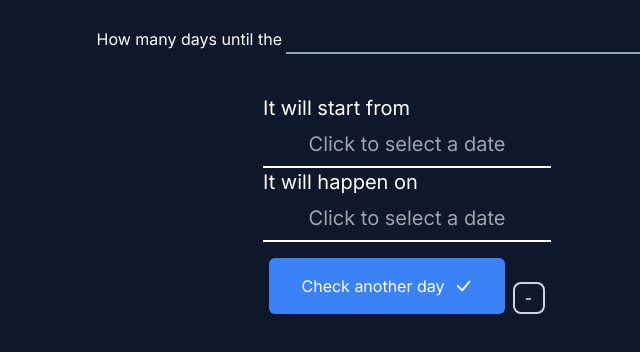
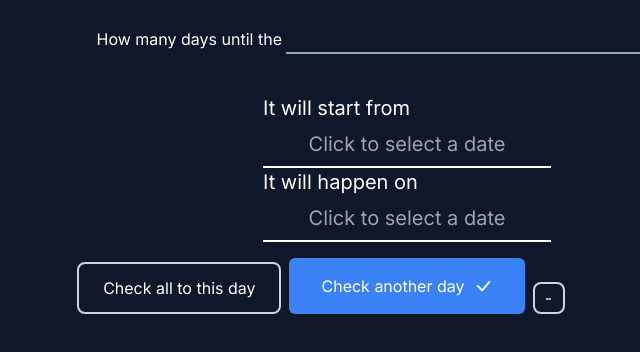
Before and after one commit to matej-kotrba/day-countdown, a Next.js app: page / in a window 1280 px wide. Shown: the top 352 px of the page, without its empty margins (233-873 px from the left). Built offline with nearby package versions, Linux system fonts and the light colour scheme.

Commit message:
Added button which sets completed days to today

```diff
--- a/src/components/Content.tsx
+++ b/src/components/Content.tsx
@@ -24,6 +24,13 @@ const months = [
   "December",
 ];
 
+const StyledGridButtonLayout = styled("div")`
+  display: grid;
+  grid-template-columns: 1fr auto 1fr;
+  gap: 0.5rem;
+  align-items: end;
+`;
+
 export default function Content() {
   const [doesLoadData, setDoesLoadData] = useState<boolean>(true);
   const [getFromLocalStorage, setToLocalStorage] = useLocalStorage();
@@ -40,8 +47,8 @@ export default function Content() {
 
     let resultContent = [];
 
-    for (let i = 0; i < differenceInDays; i++) {
-      const date = new Date(new Date().getTime() + 24 * 60 * 60 * 1000 * i);
+    for (let i = 0; i <= differenceInDays; i++) {
+      const date = new Date(startDate.getTime() + 24 * 60 * 60 * 1000 * i);
 
       resultContent.push(
         <div
@@ -57,6 +64,18 @@ export default function Content() {
 
     return resultContent;
   }, [endDate, startDate, daysCompletedCount]);
+
+  const startTodayDateDayDifference = useMemo(() => {
+    if (!startDate) return 0;
+    return Math.floor(
+      (new Date().getTime() - startDate.getTime()) / 1000 / 60 / 60 / 24
+    );
+  }, [startDate]);
+
+  function changeDaysCompletedCount(daysCompletedCount: number) {
+    setDaysCompletedCount(daysCompletedCount);
+    setToLocalStorage("daysCompletedCount", daysCompletedCount);
+  }
 
   useEffect(() => {
     const storedData = getFromLocalStorage("endDateTime");
@@ -86,8 +105,9 @@ export default function Content() {
                     maxDate={endDate ? endDate : undefined}
                     selected={startDate}
                     onChange={(date) => {
-                      setEndDate(date);
-                      setToLocalStorage("endDateTime", date?.getTime());
+                      setStartDate(date);
+                      setToLocalStorage("startDateTime", date?.getTime());
+                      setDaysCompletedCount(0);
                     }}
                     className="py-2 text-xl text-center text-white bg-transparent border-b-2 border-white border-solid outline-none"
                     placeholderText="Click to select a date"
@@ -113,15 +133,25 @@ export default function Content() {
                 </div>
               </div>
             </div>
-            <div className="flex items-end gap-2">
+            <StyledGridButtonLayout>
+              <button
+                type="button"
+                disabled={startTodayDateDayDifference <= daysCompletedCount}
+                className={`px-6 py-3 duration-150 bg-transparent border-2 border-solid rounded-lg hover:bg-slate-700 border-slate-300
+                ${
+                  startTodayDateDayDifference > daysCompletedCount
+                    ? "opacity-100"
+                    : "opacity-100 pointer-events-none"
+                }}`}
+                onClick={() => {
+                  changeDaysCompletedCount(startTodayDateDayDifference);
+                }}
+              >
+                Check all to this day
+              </button>
               <button
                 onClick={() => {
-                  setToLocalStorage(
-                    "daysCompletedCount",
-                    daysCompletedCount + 1
-                  );
-                  setDaysCompletedCount((old) => old + 1);
-                  console.log(daysCompletedCount);
+                  setDaysCompletedCount(daysCompletedCount + 1);
                 }}
                 className="flex items-center gap-2 px-8 py-4 duration-150 bg-blue-500 rounded-md hover:bg-blue-700 active:scale-90"
               >
@@ -130,27 +160,14 @@ export default function Content() {
               <button
                 type="button"
                 onClick={() => {
-                  setToLocalStorage(
-                    "daysCompletedCount",
-                    (function () {
-                      if (daysCompletedCount !== 0) {
-                        return daysCompletedCount - 1;
-                      }
-                      return daysCompletedCount;
-                    })()
-                  );
-                  setDaysCompletedCount((old) => {
-                    if (old !== 0) {
-                      return old - 1;
-                    }
-                    return old;
-                  });
+                  if (daysCompletedCount > 0)
+                    setDaysCompletedCount(daysCompletedCount - 1);
                 }}
                 className="grid w-8 duration-150 bg-transparent border-2 border-solid rounded-lg hover:bg-slate-700 aspect-square border-slate-300 place-content-center"
               >
                 <span>-</span>
               </button>
-            </div>
+            </StyledGridButtonLayout>
           </div>
           <div className="grid w-full grid-cols-8 gap-2 px-6">{daysArray}</div>
         </>
```
